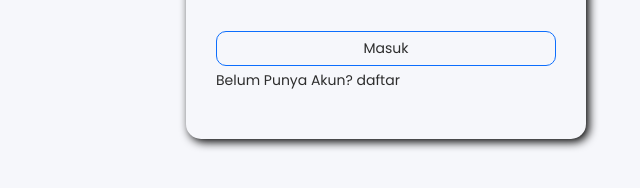
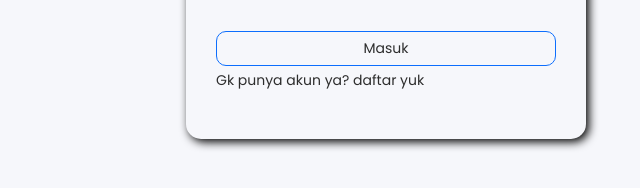
Before and after one commit to RogerSimanjuntak/RosalShop, a plain HTML site: page pages/index.html in a window 1280 px wide. Shown: the part 536-724 px from the top of the page, 304-944 px from the left. Drawn offline with Linux system fonts and the light colour scheme.

Commit message:
update page

```diff
--- a/pages/index.html
+++ b/pages/index.html
@@ -67,7 +67,7 @@
         <button type="submit" class="btn btn-outline-primary textForm">Masuk</button>
         </div>
         <div class="mt-1">
-            <span class="textForm ">Belum Punya Akun? <a href="register.html" class="textForm text-hover">daftar</a></span>
+            <span class="textForm ">Gk punya akun ya?  <a href="register.html" class="textForm text-hover">daftar yuk</a></span>
         </div>
       </form>
 </div>
```
Also changed, not shown: pages/register.html (+1 -1 lines).
